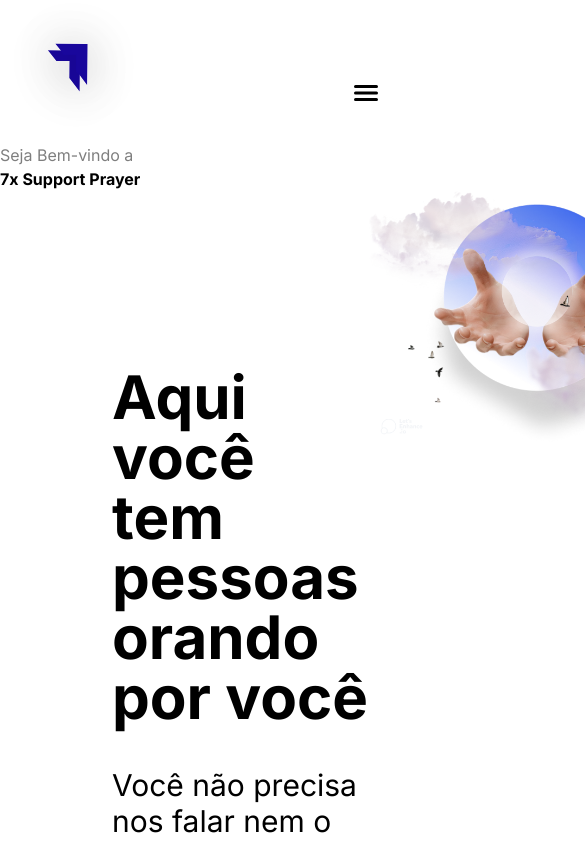
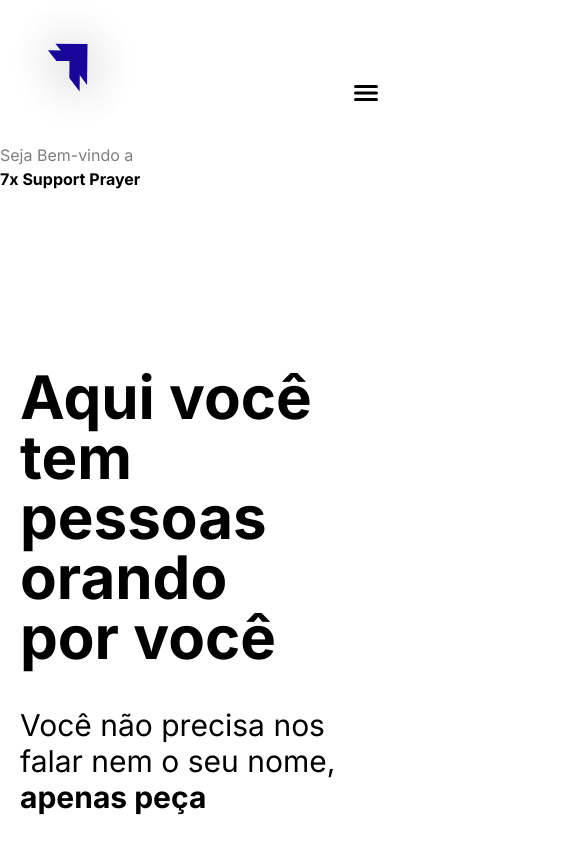
Before and after one commit to Divyne-WebSite/website-oracao, a React (Vite) app: page / in a window 390 px wide. Shown: the top 844 px of the page, 585 px wide, since content can reach past the window. Built offline with nearby package versions, Linux system fonts and the light colour scheme.

Commit message:
Otimizando a tela inicial para mobile.

```diff
--- a/src/BodySite.tsx
+++ b/src/BodySite.tsx
@@ -8,7 +8,7 @@ function BodySite() {
 
 
   return (
-    <div className="flex font-inter items-start justify-start ml-28">
+    <div className="flex font-inter items-start justify-start md:ml-28 ml-5">
       <div className="flex flex-col mt-44">
         <span className="font-bold text-6xl">Aqui você tem </span>
         <span className="font-bold text-6xl">pessoas orando</span>
@@ -20,7 +20,7 @@ function BodySite() {
         </button>
 
       </div>
-      <img src={body} className="ml-auto" />
+      <img src={body} className="ml-auto mx-2 md:block hidden" />
     </div>
   );
 }
```
